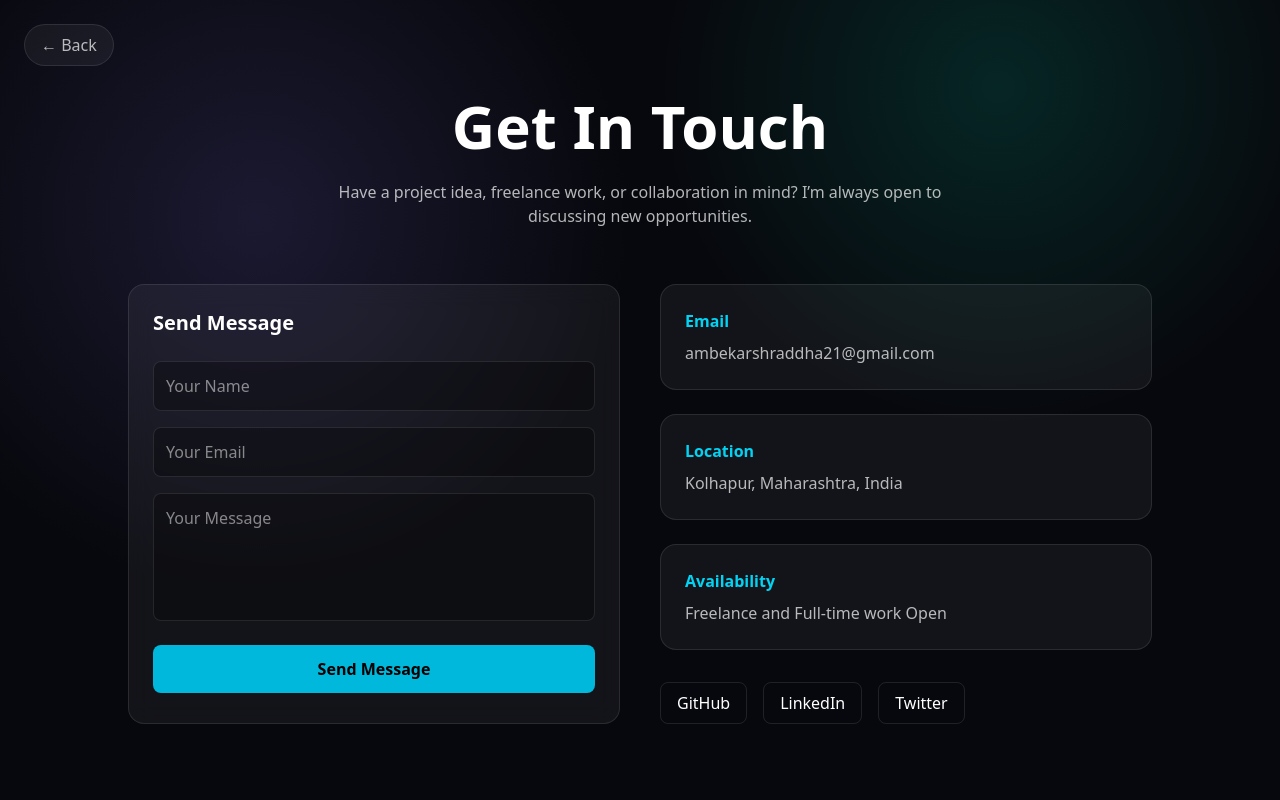
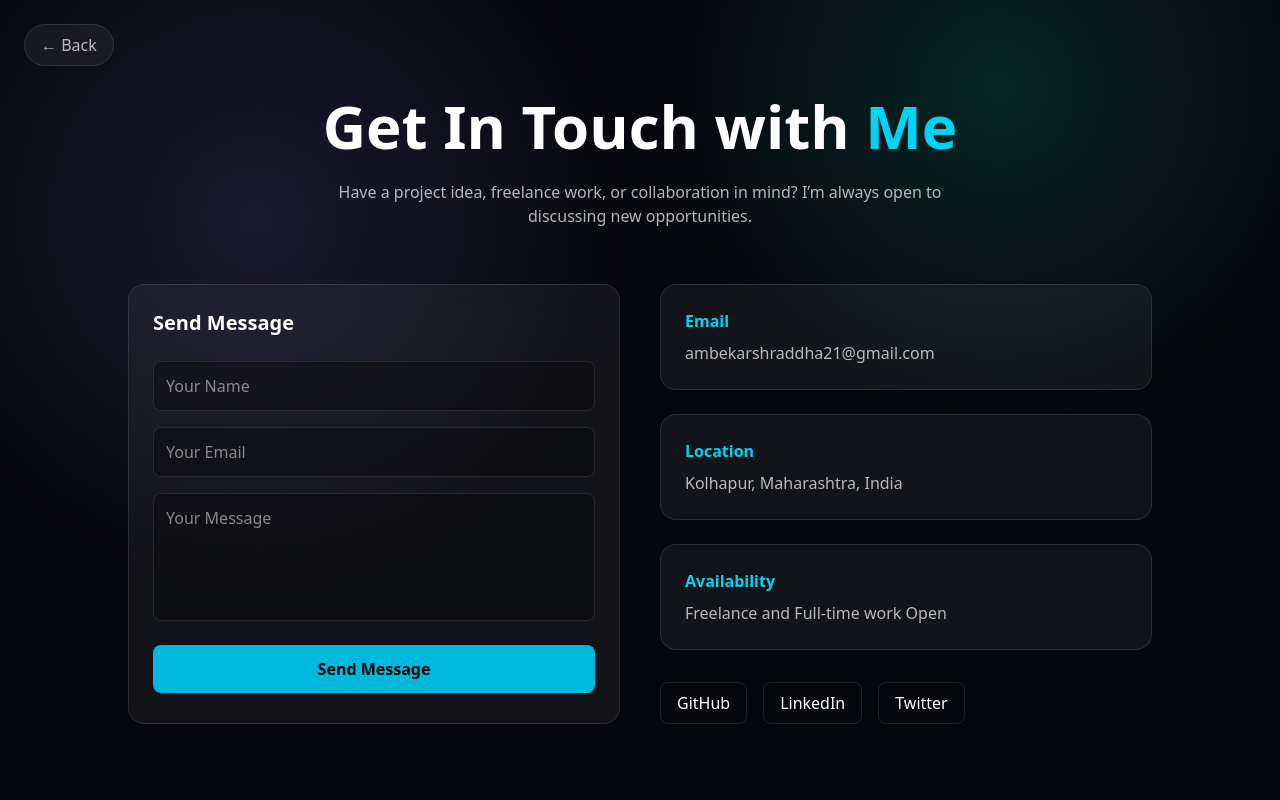
Before and after one commit to ShraddhaAmbekar/shraddha-ambekar-portfolio, a Next.js app: page /contact in a window 1280 px wide. Shown: the top 800 px of the page. Built offline with nearby package versions, Linux system fonts and the light colour scheme.

Commit message:
some changes

```diff
--- a/src/app/contact/page.tsx
+++ b/src/app/contact/page.tsx
@@ -17,7 +17,7 @@ export default function ContactPage() {
         {/* top HEADER */}
         <div className="text-center">
           <h1 className="text-4xl md:text-6xl font-bold heading-font">
-            Get In Touch
+            Get In Touch with <span className="text-cyan-400">Me</span>
           </h1>
 
           <p className="mt-6 text-white/70 max-w-2xl mx-auto">
```
